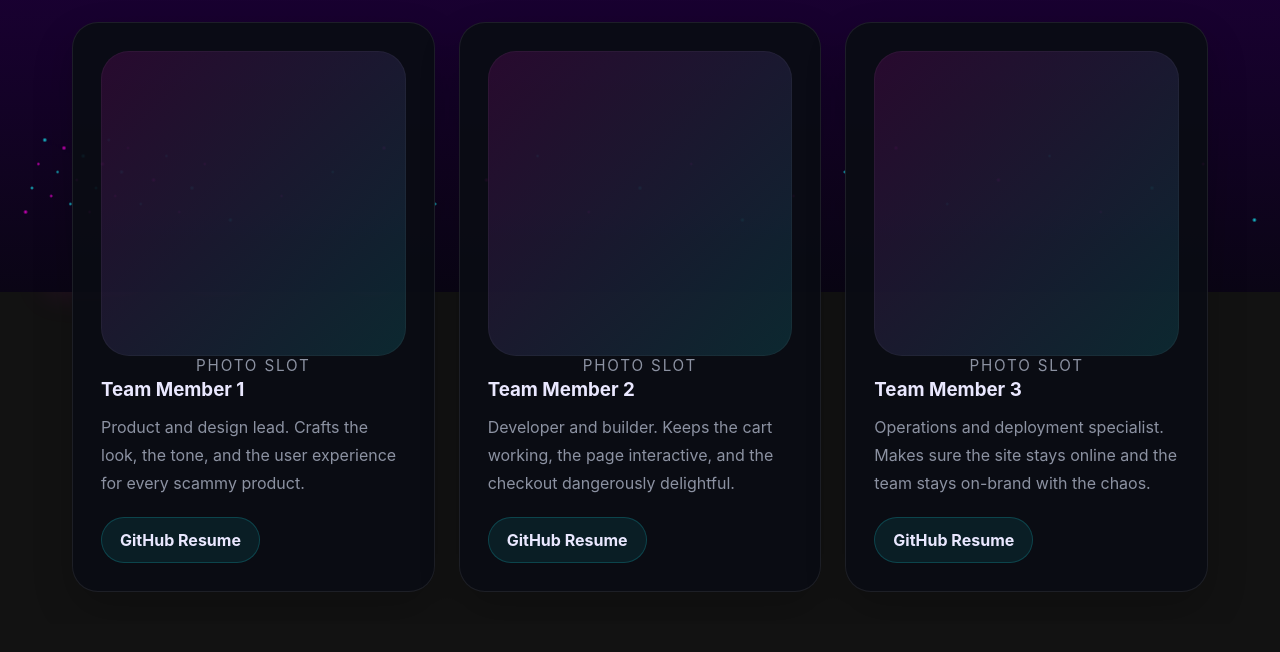
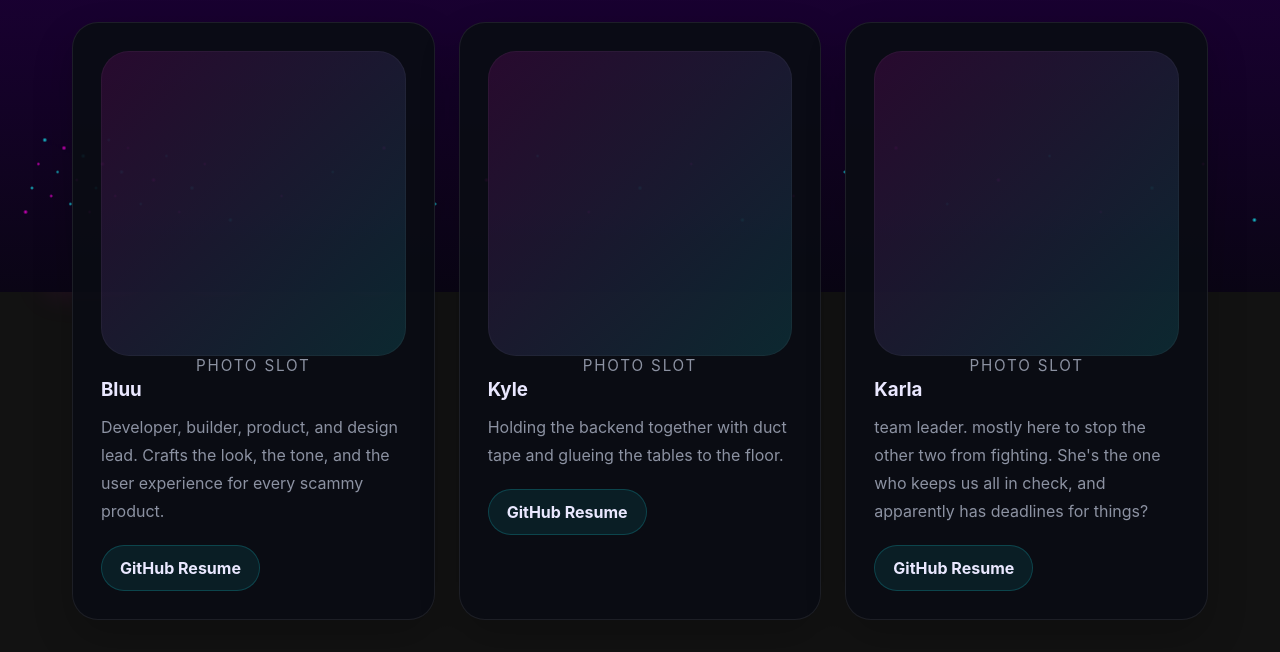
Before and after one commit to Probably-a-Scam-LLC/team8-Probably-a-Scam-LLC, a plain HTML site: page about.html in a window 1280 px wide. Shown: the part 508-1160 px from the top of the page. Before the commit the page ends 1132 px from the top, so only its background shows below. Drawn offline with Linux system fonts and the light colour scheme.

Commit message:
week 3 update (visitor# and stuff)

```diff
--- a/about.html
+++ b/about.html
@@ -11,7 +11,7 @@
     <header class="hero">
       <div class="brand">
         <span class="brand-label">Meet</span>
-        <h1>The Scam Squad</h1>
+        <h1>The Gremlins</h1>
       </div>
       <p class="tagline">Three suspiciously talented misfits building fake products, fake checkout flows, and real team chemistry.</p>
       <div class="hero-actions">
@@ -31,8 +31,8 @@
         <div class="team-grid">
           <article class="team-card">
             <div class="team-avatar">Photo slot</div>
-            <h3>Team Member 1</h3>
-            <p>Product and design lead. Crafts the look, the tone, and the user experience for every scammy product.</p>
+            <h3>Bluu</h3>
+            <p>Developer, builder, product, and design lead. Crafts the look, the tone, and the user experience for every scammy product.</p>
             <div class="team-links">
               <a href="https://github.com/username1" target="_blank" rel="noopener">GitHub Resume</a>
             </div>
@@ -40,8 +40,8 @@
 
           <article class="team-card">
             <div class="team-avatar">Photo slot</div>
-            <h3>Team Member 2</h3>
-            <p>Developer and builder. Keeps the cart working, the page interactive, and the checkout dangerously delightful.</p>
+            <h3>Kyle</h3>
+            <p>Holding the backend together with duct tape and glueing the tables to the floor.</p>
             <div class="team-links">
               <a href="https://github.com/username2" target="_blank" rel="noopener">GitHub Resume</a>
             </div>
@@ -49,8 +49,8 @@
 
           <article class="team-card">
             <div class="team-avatar">Photo slot</div>
-            <h3>Team Member 3</h3>
-            <p>Operations and deployment specialist. Makes sure the site stays online and the team stays on-brand with the chaos.</p>
+            <h3>Karla</h3>
+            <p>team leader. mostly here to stop the other two from fighting. She's the one who keeps us all in check, and apparently has deadlines for things? </p>
             <div class="team-links">
               <a href="https://github.com/username3" target="_blank" rel="noopener">GitHub Resume</a>
             </div>
```
Also changed, not shown: index.html (+1 -0 lines).
